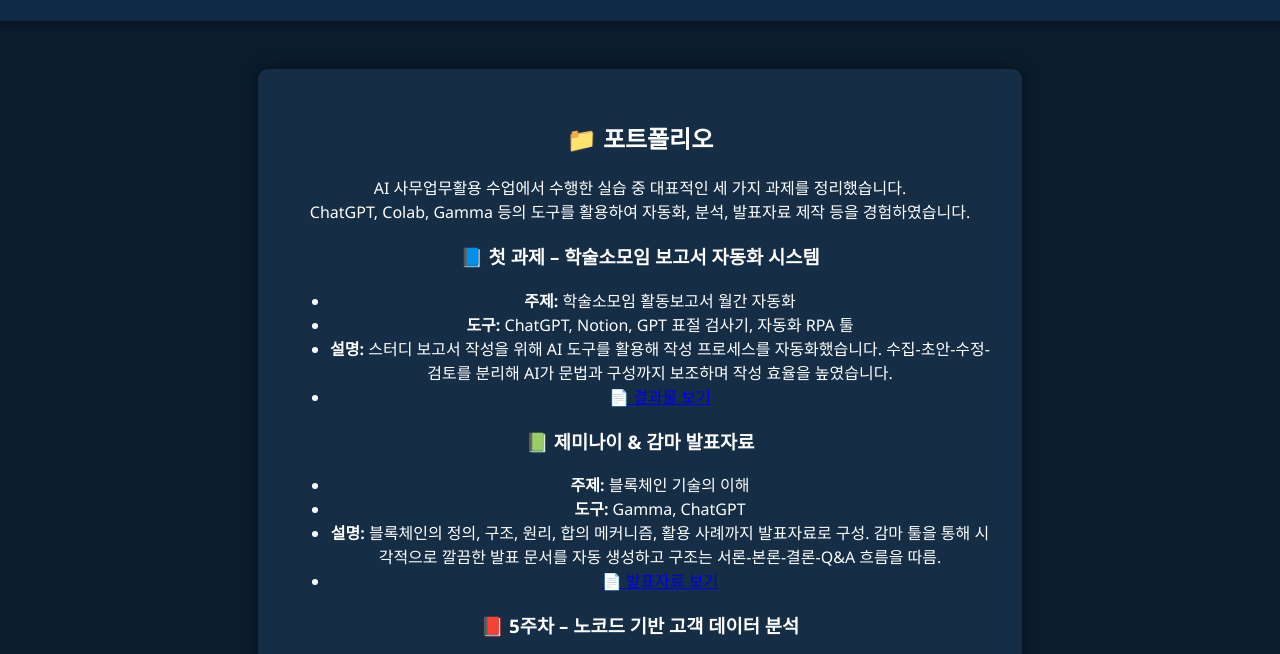
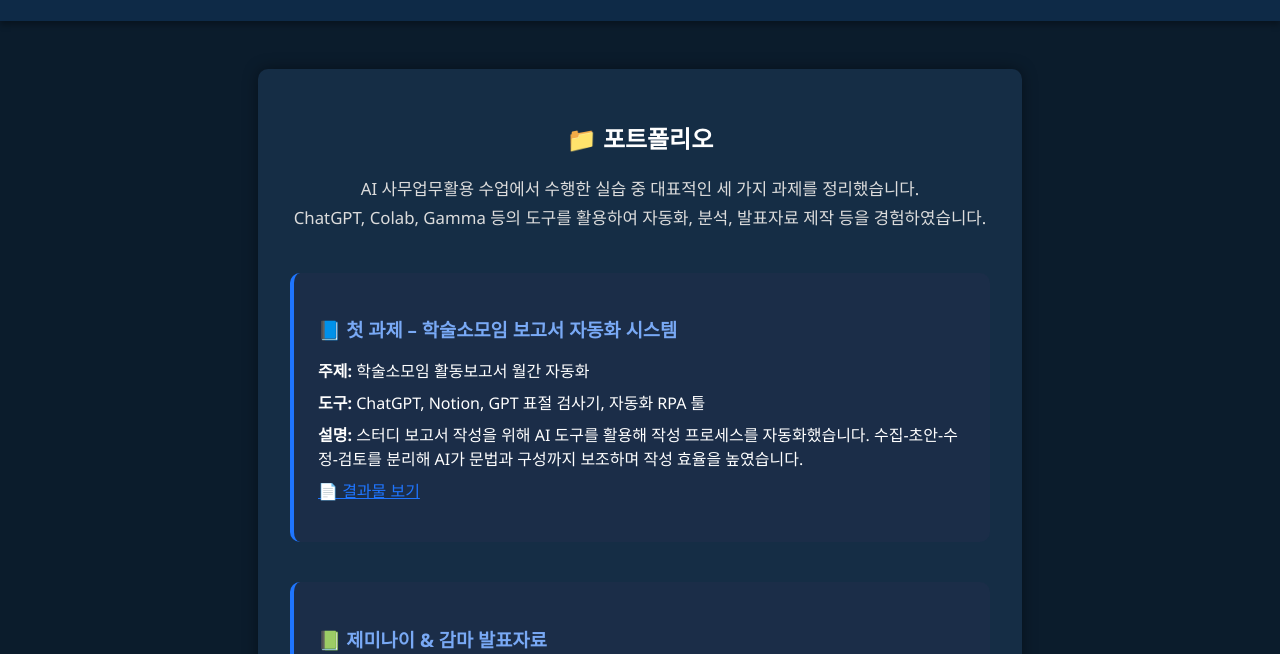
Before and after one commit to JeoninChan/chanminpark, a plain HTML site: page portfolio.html in a window 1280 px wide. Shown: the part 107-761 px from the top of the page. Drawn offline with Linux system fonts and the light colour scheme.

Commit message:
Update style.css

```diff
--- a/style.css
+++ b/style.css
@@ -123,3 +123,41 @@ body {
     opacity: 1;
     bottom: 50px;
   }
+
+  .portfolio-item {
+    text-align: left;
+    margin: 2.5em 0;
+    border-left: 4px solid #1f75fe;
+    background-color: #1b2d48;
+    padding: 1.5em 1.5em;
+    border-radius: 10px;
+    transition: transform 0.3s ease, background-color 0.3s ease;
+  }
+  .portfolio-item:hover {
+    transform: scale(1.02);
+    background-color: #22395d;
+  }
+  .portfolio-item h3 {
+    color: #79a9f5;
+    margin-bottom: 0.8em;
+  }
+  .portfolio-item ul {
+    list-style: none;
+    padding-left: 0;
+  }
+  .portfolio-item li {
+    margin-bottom: 0.5em;
+  }
+  .portfolio-item a {
+    color: #1f75fe;
+    text-decoration: underline;
+  }
+  .portfolio-item a:hover {
+    color: #ffffff;
+  }
+  .intro-desc {
+    margin-bottom: 2em;
+    font-size: 1.05rem;
+    line-height: 1.7em;
+    color: #dcdcdc;
+  }
```
